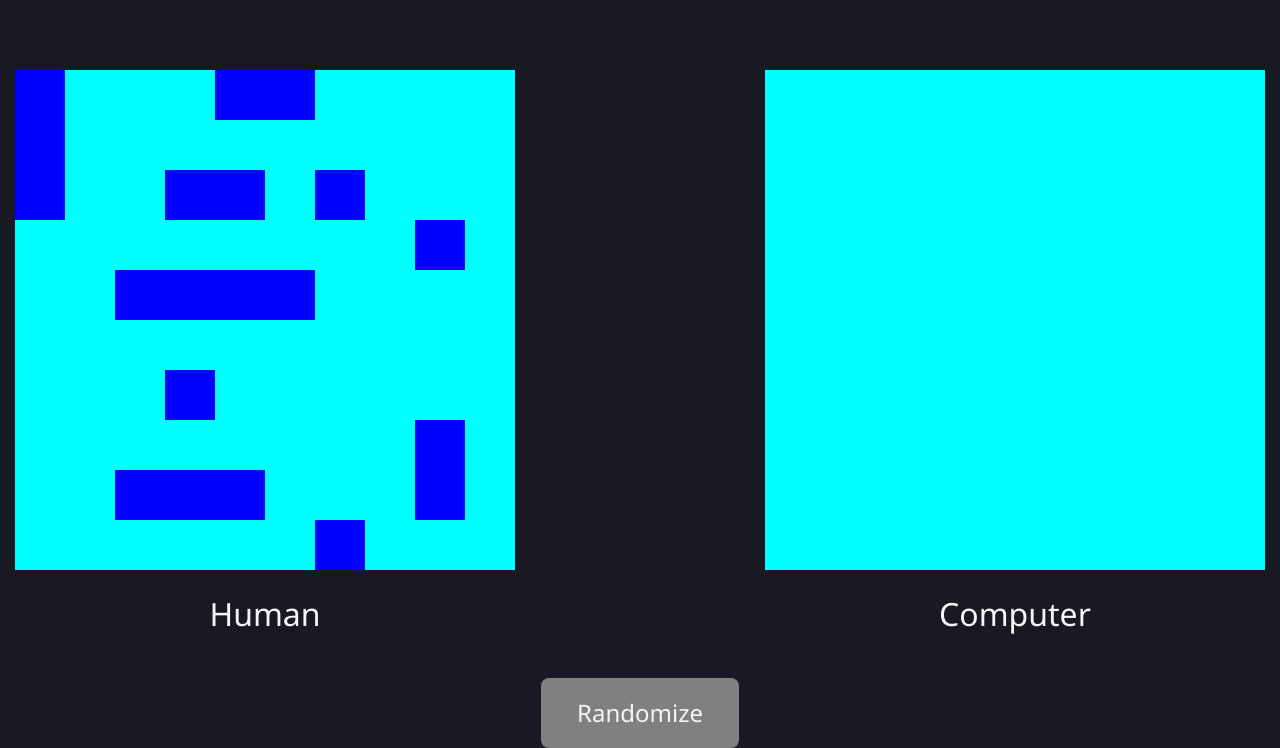
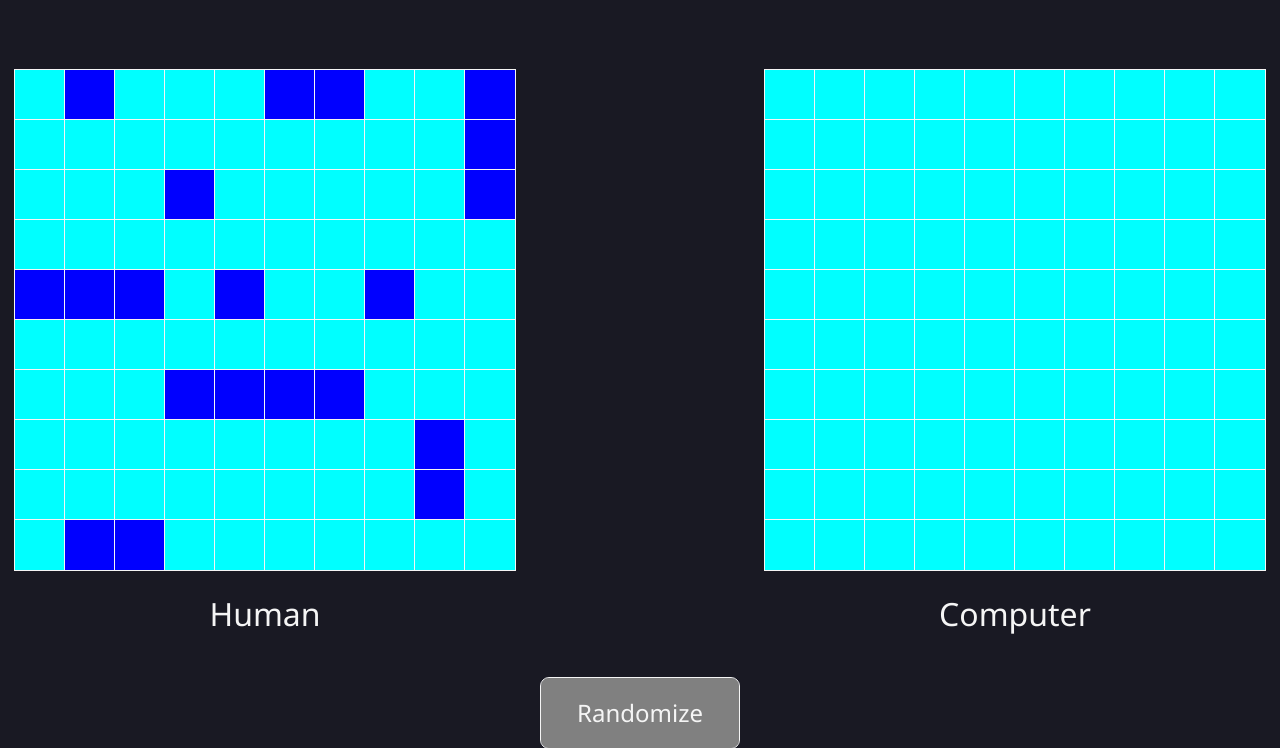
Before and after one commit to theojachiet/battleship, a website built with webpack: page src/template.html in a window 1280 px wide. Shown: the part 122-870 px from the top of the page. Built offline with nearby package versions, Linux system fonts and the light colour scheme.

Commit message:
Add borders and refactor randomize and render comm
Gameover doesn't work anymore

```diff
--- a/src/general.css
+++ b/src/general.css
@@ -47,6 +47,7 @@ button {
     border: none;
     padding: 0;
     background-color: black;
+    outline: 1px solid whitesmoke;
 }
 
 /* BOTTOM BUTTONS */
--- a/src/index.js
+++ b/src/index.js
@@ -4,6 +4,8 @@ import './general.css';
 import { Player } from './player.js';
 import { displayBoard, updateBoard } from './DOM.js';
 import { Ship } from './ship.js';
+
+const container = document.querySelector('.container');
 
 function placeRandomShips(player) {
     const ship1 = new Ship(1);
@@ -90,12 +92,6 @@ function screenController() {
 
     const game = new GameFlow(players);
 
-    placeRandomShips(player);
-    placeRandomShips(computer);
-
-    displayBoard(player);
-    displayBoard(computer);
-
     const randomizeAndRender = () => {
         player.gameboard.clearBoard();
         computer.gameboard.clearBoard();
@@ -103,15 +99,19 @@ function screenController() {
         placeRandomShips(player);
         placeRandomShips(computer);
 
+        container.textContent = '';
+
         displayBoard(player);
         displayBoard(computer);
+
+        const boards = document.querySelectorAll('.board');
+        const computerBoard = boards[1];
+        computerBoard.addEventListener('click', eventHandler);
     }
 
-    const boards = document.querySelectorAll('.board');
-    const computerBoard = boards[1];
+    randomizeAndRender();
+
     const randomizeButton = document.querySelector('button.randomize');
-
-    computerBoard.addEventListener('click', eventHandler);
     randomizeButton.addEventListener('click', randomizeAndRender);
 
     function eventHandler(e) {
```
